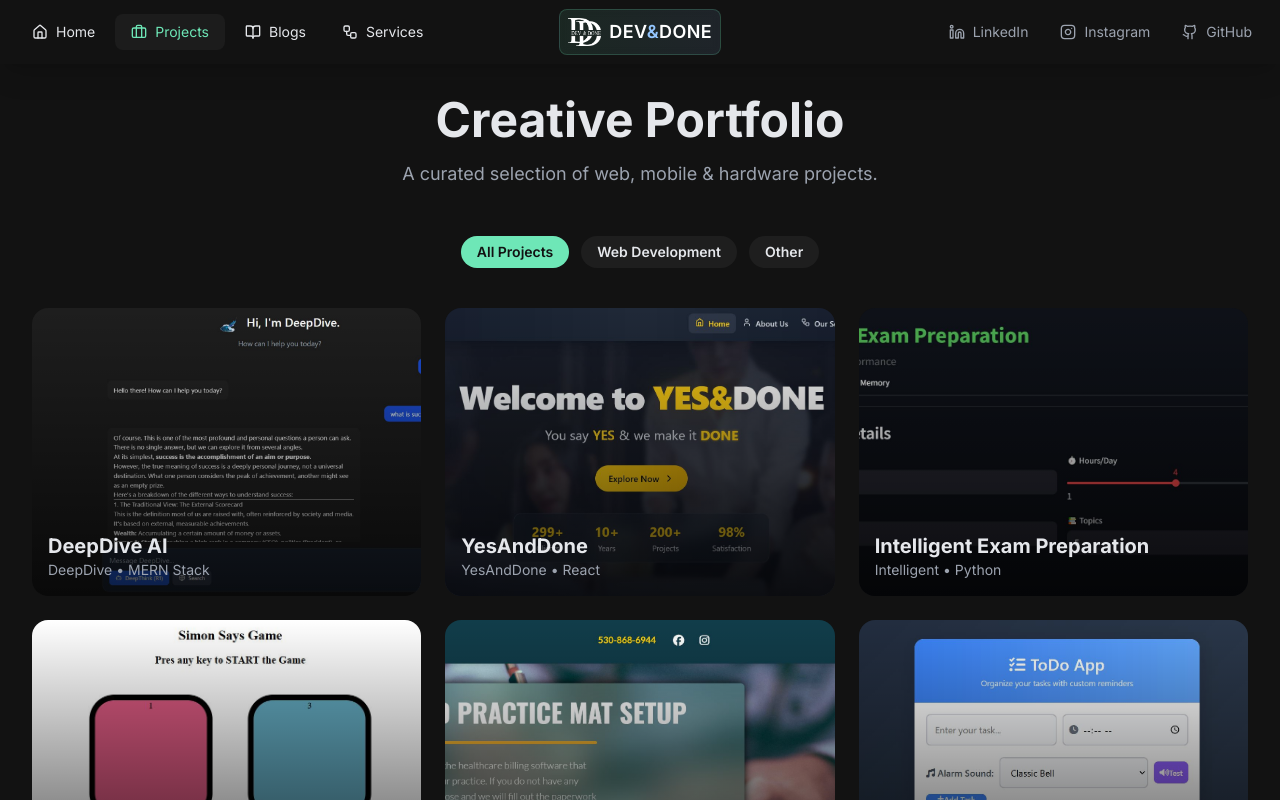
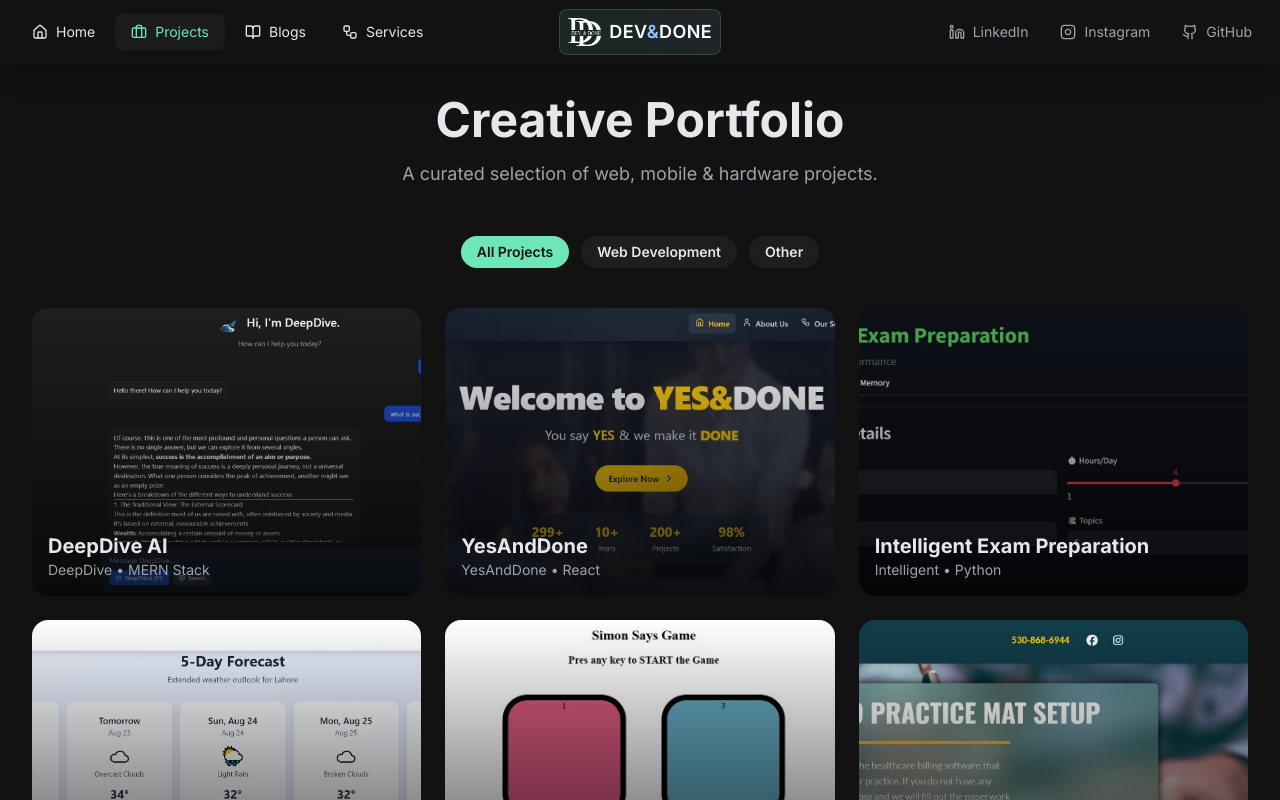
Before and after one commit to code385/devanddone, a React (Vite) app: page /projects in a window 1280 px wide. Shown: the top 800 px of the page. Built offline with nearby package versions, Linux system fonts and the light colour scheme.

Commit message:
Update weather app added Projects.jsx
wetaher app added

```diff
--- a/src/pages/Projects/Projects.jsx
+++ b/src/pages/Projects/Projects.jsx
@@ -8,6 +8,7 @@
 import portfolio from '/src/assets/projects/portfolio.JPG';
 import ccbs from '/src/assets/projects/ccbs.JPG';
 import todoapp from '/src/assets/projects/todo.JPG';
+import weatherapp from '/src/assets/projects/weather.JPG';
 import deepdive from '/src/assets/projects/deepdive.JPG';
 import deepdiveVideo from '/src/assets/projects/deepdive.mp4'; // <-- your local video
 
@@ -48,8 +49,18 @@
       tech: ['Python', 'Inference Engine', 'Working Memory', 'Expert System', 'Streamlit'],
       live: 'https://projectaiexam-nulqpg53edw8ahsypaj3nq.streamlit.app/'
     },
+     {
+      id: 4,
+      title: 'Weather App',
+      year: '2024',
+      category: 'Web Development',
+      image: weatherapp,
+      description: 'A responsive Weather App built with React + Vite, styled using Tailwind CSS and integrated with a live Weather API. It provides real-time weather updates with a clean UI and smooth user experience',
+      tech: ['React', 'Material UI', 'JavaScript', 'HTML', 'CSS'],
+      live: 'https://weather-sand-ten-78.vercel.app/'
+    },
     {
-      id: 4,
+      id: 5,
       title: 'Simon Says Game',
       year: '2023',
       category: 'Web Development',
@@ -59,7 +70,7 @@
       live: 'https://project-simon-says.vercel.app/'
     },
     {
-      id: 5,
+      id: 6,
       title: 'Clear Care Billing Solution',
       year: '2023',
       category: 'Web Development',
@@ -69,7 +80,7 @@
       live: 'https://project-ccbs.vercel.app/'
     },
        {
-      id: 6,
+      id: 7,
       title: 'Todo App',
       year: '2023',
       category: 'Web Development',
@@ -79,7 +90,7 @@
       live: 'https://todoapp-ten-ashen.vercel.app/'
     },
       {
-      id: 7,
+      id: 8,
       title: 'Portfolio Website',
       year: '2023',
       category: 'Web Development',
```
